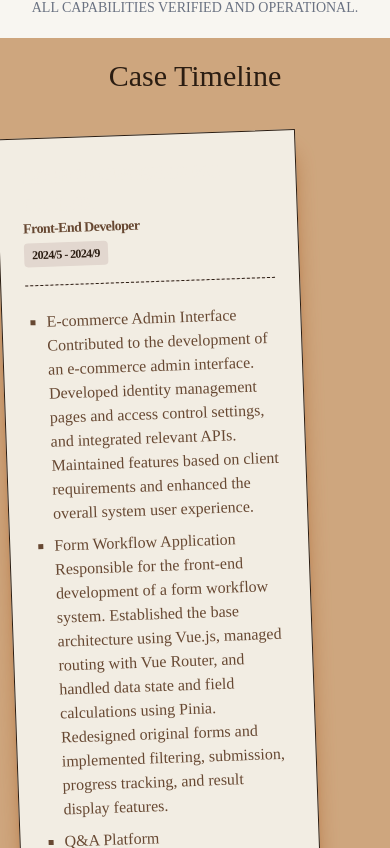
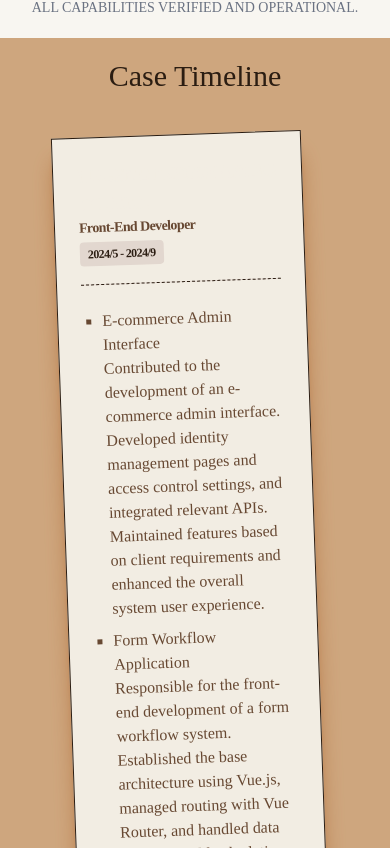
Before and after one commit to raylanraylan/personalWebsite, a Vue app: page / in a window 390 px wide. Shown: the part 2796-3644 px from the top of the page. Built offline with nearby package versions, Linux system fonts and the light colour scheme; a web font is replaced by a local one.

Commit message:
style: adjust responsive width and horizontal alignment of experience cards.

```diff
--- a/src/components/layout/Experience.vue
+++ b/src/components/layout/Experience.vue
@@ -11,8 +11,8 @@ const { tm } = useI18n();
 <template>
   <section class="relative bg-cork">
     <h2 class="text-center text-3xl mb-10">{{ $t('experienceTimeline.title') }}</h2>
-    <Card class="block w-[300px] sm:w-[450px] bg-paper rounded-lg mb-10 shadow-xl shadow-amber-800/50 last:mb-0"
-      :class="Number(index) % 2 === 0 ? 'mr-auto -rotate-2' : 'ml-auto rotate-2'"
+    <Card class="block w-[250px] sm:w-[450px] bg-paper rounded-lg mb-10 shadow-xl shadow-amber-800/50 last:mb-0"
+      :class="Number(index) % 2 === 0 ? 'mx-auto sm:mr-auto -rotate-2' : 'mx-auto sm:ml-auto rotate-2'"
       v-for="(experience, index) in tm('experienceTimeline.items')" :key="index">
       <CardHeader>
         <CardTitle class="mb-3">
```
